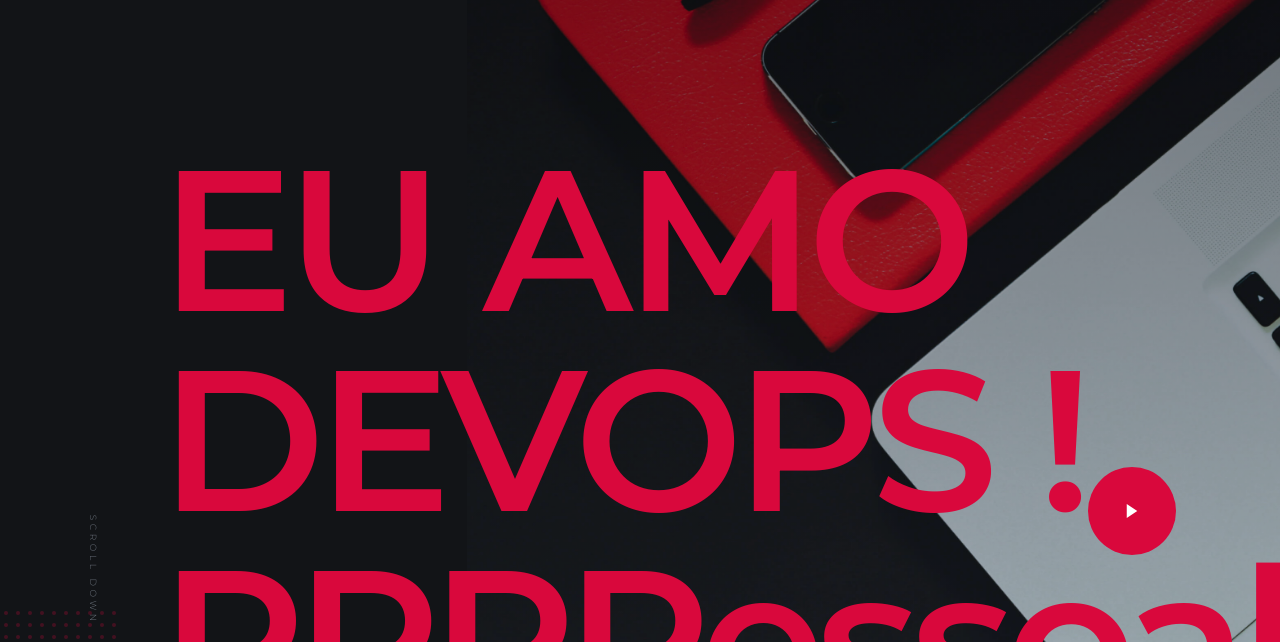
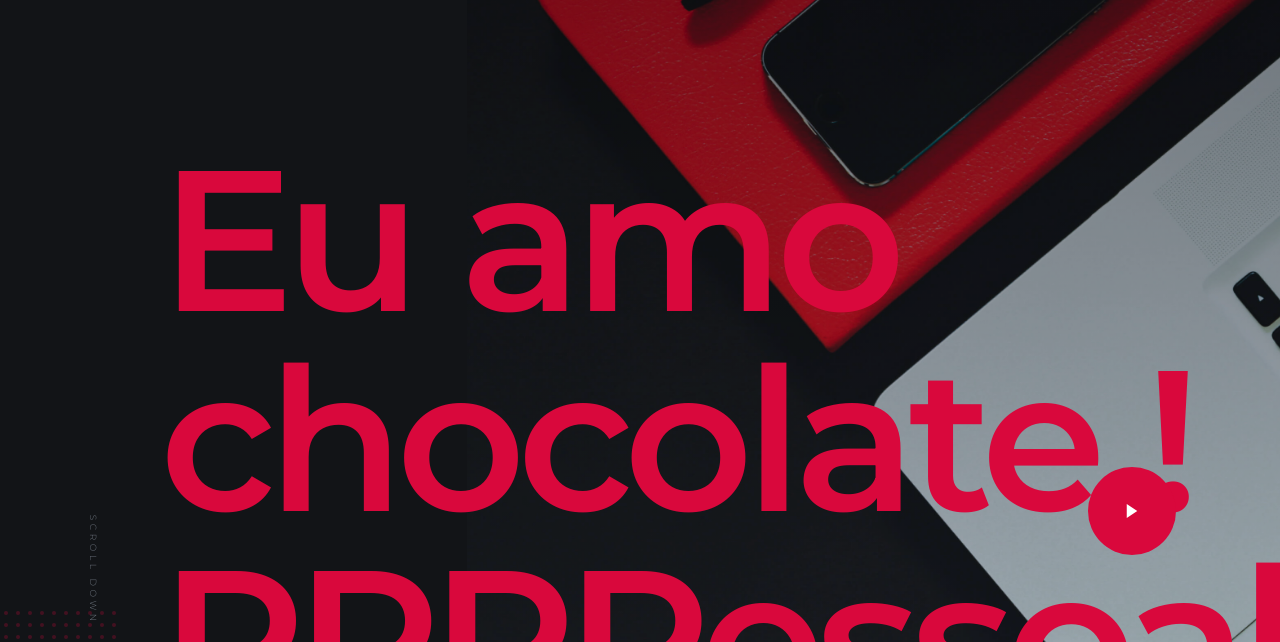
Before and after one commit to CarolineCatini/machinaworks-dashboard, a plain HTML site: page index.html in a window 1280 px wide. Shown: the part 101-743 px from the top of the page. Drawn offline with Linux system fonts and the light colour scheme.

```diff
--- a/index.html
+++ b/index.html
@@ -90,7 +90,7 @@
         <div class="row s-hero__content">
             <div class="column">
 
-                <h1>EU AMO DEVOPS ! PPPPessoal </h1>
+                <h1>Eu amo chocolate ! PPPPessoal </h1>
                 <div class="s-hero__content-about">
 
                     <p>
```
